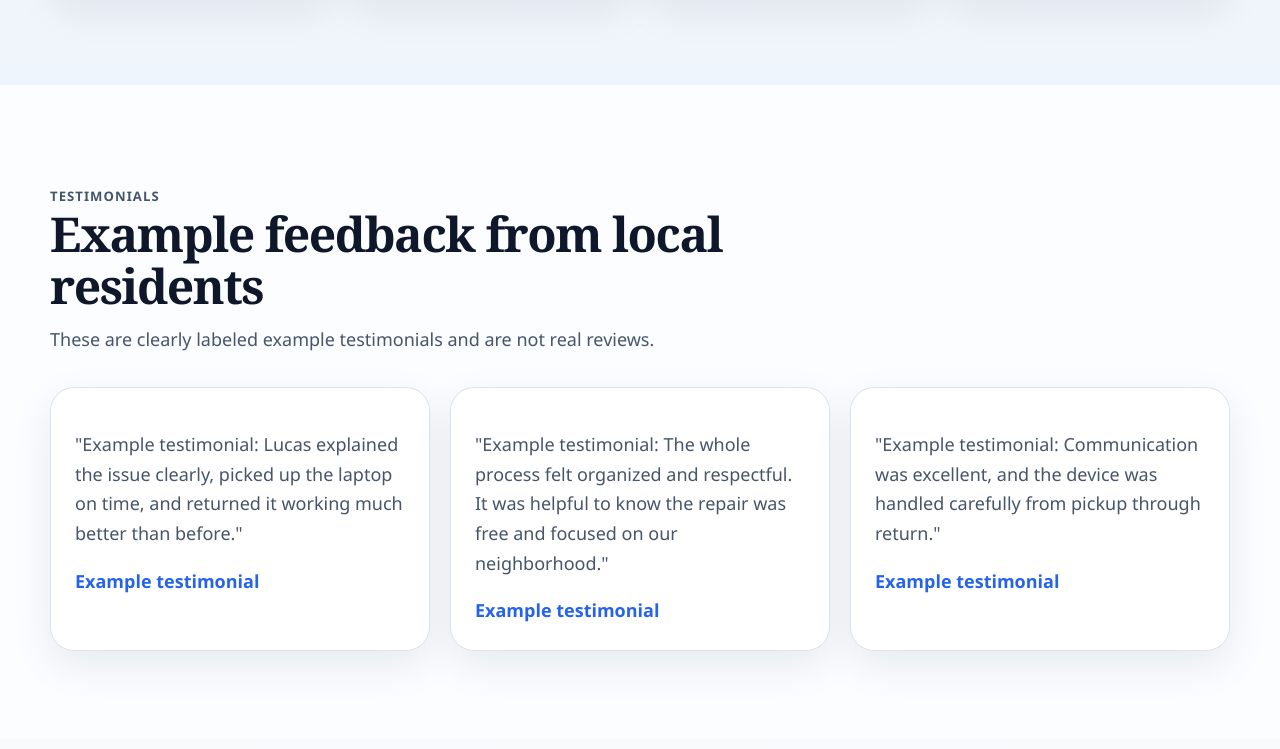
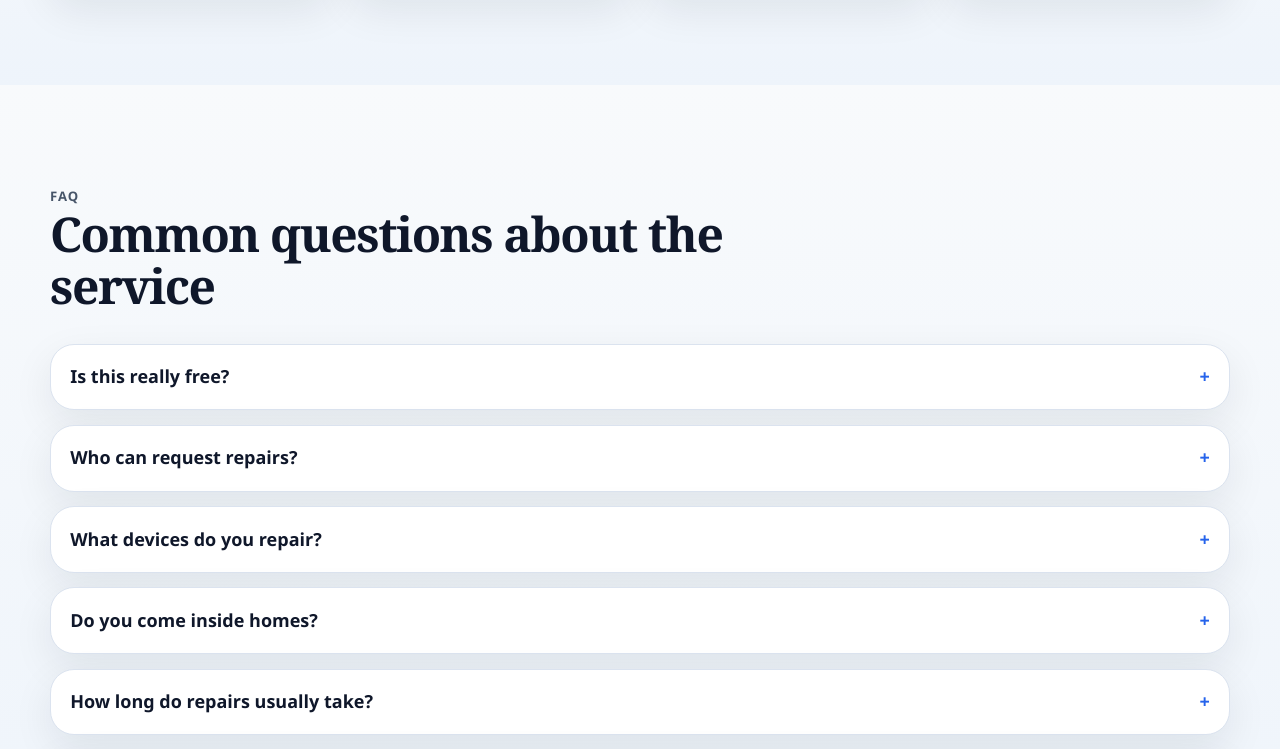
Before and after one commit to h4cker891/ctrl-alt-help, a plain HTML site: page index.html in a window 1280 px wide. Shown: the part 5579-6328 px from the top of the page. Drawn offline with Linux system fonts and the light colour scheme.

Commit message:
Remove testimonials section from index.html
Removed the testimonials section from the index.html file.

```diff
--- a/index.html
+++ b/index.html
@@ -282,31 +282,6 @@
       </div>
     </section>
 
-    <section class="section-pad" id="testimonials">
-      <div class="container">
-        <div class="section-heading">
-          <p class="eyebrow">Testimonials</p>
-          <h2>Example feedback from local residents</h2>
-          <p>These are clearly labeled example testimonials and are not real reviews.</p>
-        </div>
-
-        <div class="testimonial-grid">
-          <blockquote class="testimonial-card">
-            <p>"Example testimonial: Lucas explained the issue clearly, picked up the laptop on time, and returned it working much better than before."</p>
-            <footer>Example testimonial</footer>
-          </blockquote>
-          <blockquote class="testimonial-card">
-            <p>"Example testimonial: The whole process felt organized and respectful. It was helpful to know the repair was free and focused on our neighborhood."</p>
-            <footer>Example testimonial</footer>
-          </blockquote>
-          <blockquote class="testimonial-card">
-            <p>"Example testimonial: Communication was excellent, and the device was handled carefully from pickup through return."</p>
-            <footer>Example testimonial</footer>
-          </blockquote>
-        </div>
-      </div>
-    </section>
-
     <section class="section-pad section-muted" id="faq">
       <div class="container">
         <div class="section-heading">
```
